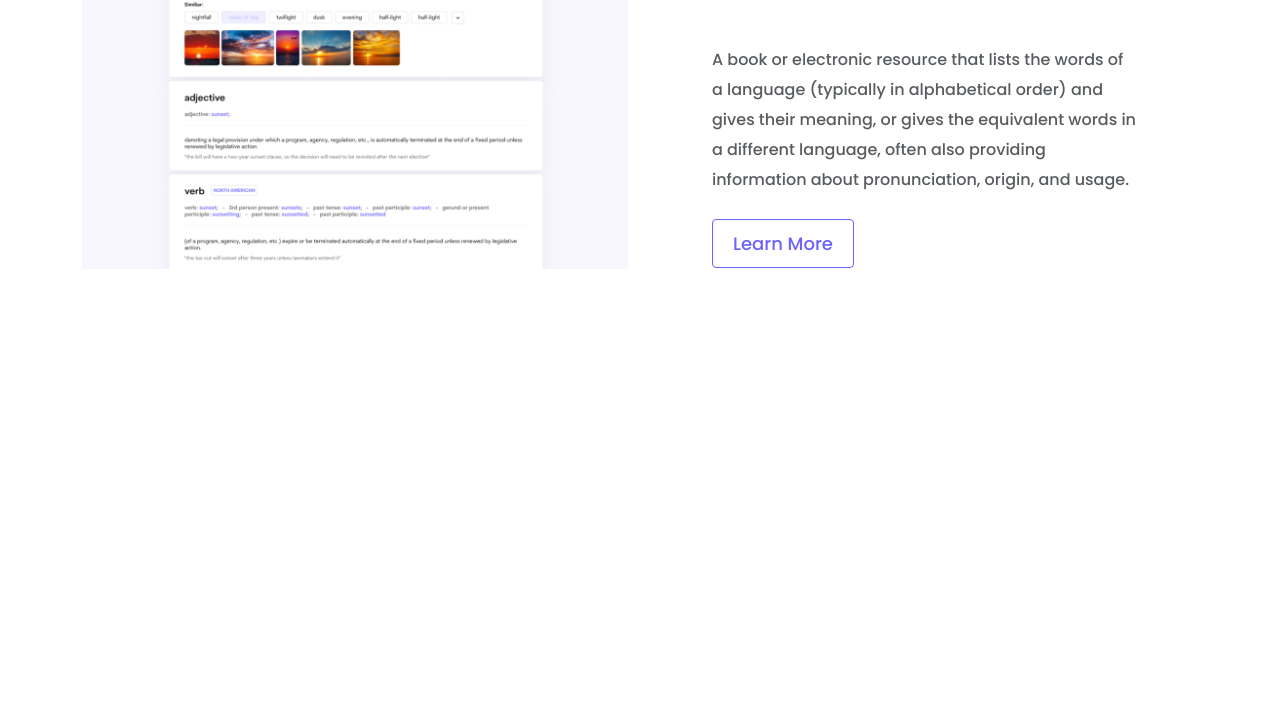
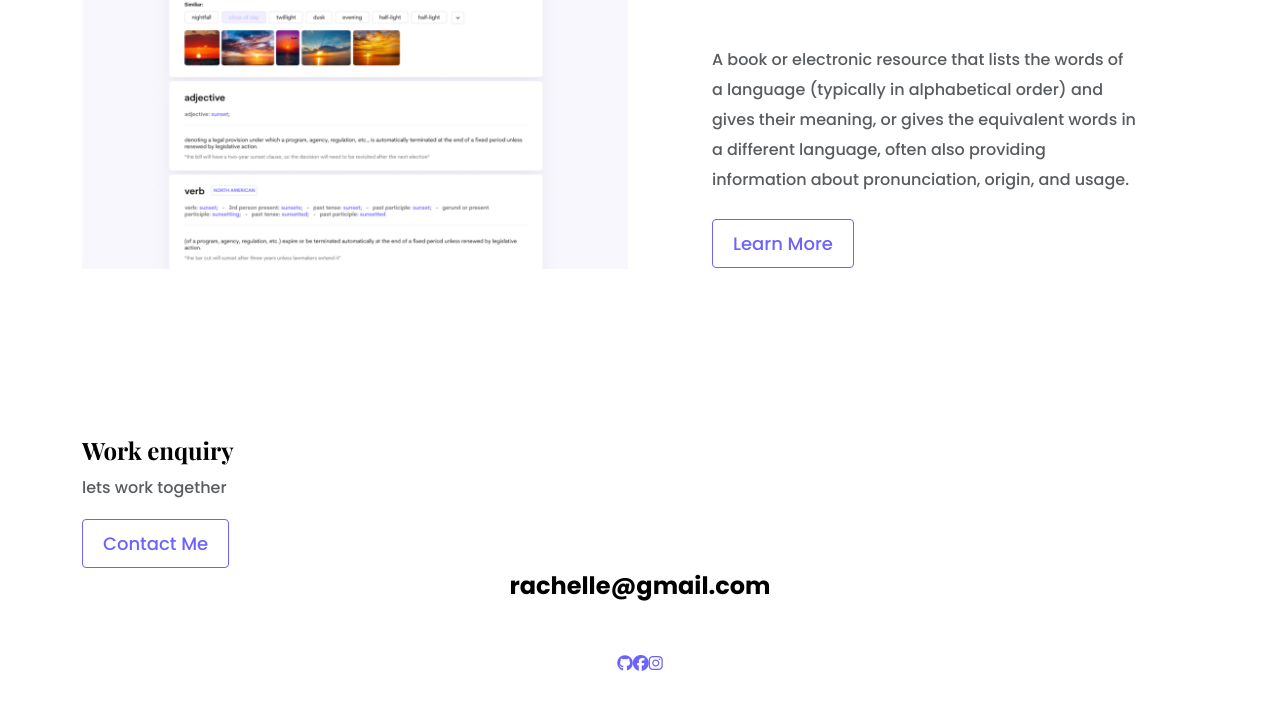
Before and after one commit to OriginalRelic/Portfoloo-project-responsive, a plain HTML site: page index.html in a window 1280 px wide. Shown: the part 2455-3165 px from the top of the page. Before the commit the page ends 2891 px from the top, so only its background shows below. Drawn offline with nearby package versions, Linux system fonts and the light colour scheme; a web font is replaced by a local one.

Commit message:
Start building footer

```diff
--- a/index.html
+++ b/index.html
@@ -89,7 +89,33 @@
           </div>
           </div>
           </div>
+          <footer>
+            <div cass="contact-box d-flex justify-content-between mb-5">
+              <div>
+              <h4>Work enquiry</h4>
+              <p class="text-muted">lets work together</p>
+            </div>
+          <div>
+            <a href="" class="btn btn-branding-outline">Contact Me</a>
+          </div>
+            </div>
+            <div class="d-flex justify-content-center mb-5">
 
+            <a href="mailto:rachelle@gmail.com" class="email-link"> rachelle@gmail.com</a>
+            </div>
+            <div class="social-links d-flex justify-content-center mb-5">
+              <a href="https://www.github.com/rachelle" target="_blank_">
+                <i class="fa-brands fa-github"></i>
+              </a>
+              <a href="https://www.facebook.com/rachelle.codes">
+                <i class="fa-brands fa-facebook"></i>
+              </a>
+              <a href="https://www.instagram.com/rachellescoding" target="_blank_">
+                <i class="fa-brands fa-instagram"></i>
+              </a>
+
+            </div>
+          </footer>
   </div>
 
   </body>
--- a/styles/styles.css
+++ b/styles/styles.css
@@ -148,6 +148,34 @@ a:hover {
   transition: all 0.3s ease-in-out;
 }
 
+
+footer .email-link {
+  text-decoration: none;
+  color: black;
+  font-size: 24px;
+
+}
+
+footer .email-link:hover {
+  color: var(--branding-color);
+  text-decoration: underline;
+  transition: all 0.3s ease-in-out;
+}
+
+footer .social-link a {
+  margin: 0 20px;
+  color: var(--branding-color);
+  background-color: var(--secondary-color);
+  padding: 10px 14px;
+  font-size: 18px;
+  border-radius: 50%;
+}
+
+footer .social-link a:hover {
+  color: var(--secondary-color);
+  background-color: var(--branding-color);
+  transition: all 0.3s ease-in-out;
+}
 @media (max-width: 960px) {
 
   h1{
```
